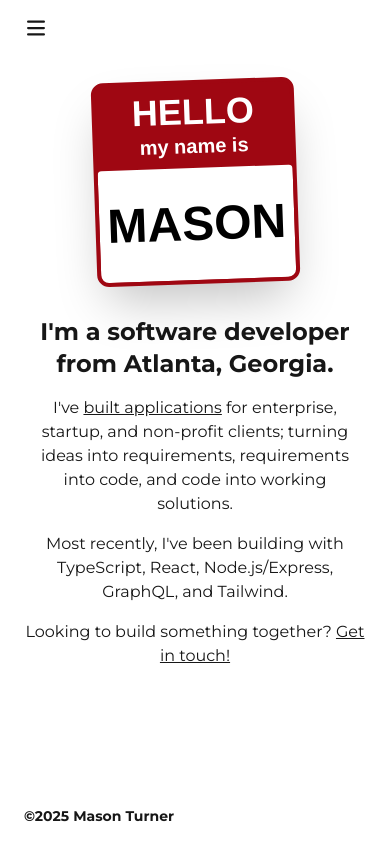
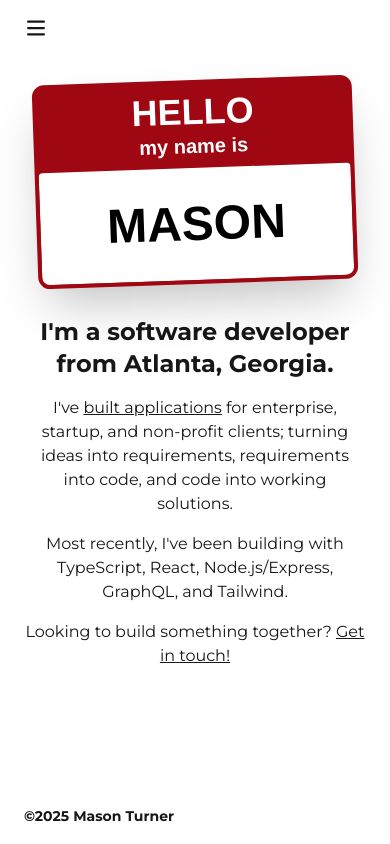
Before and after one commit to tb9-Mason/mturner-personal, a Next.js app: page / in a window 390 px wide. Built offline with nearby package versions, Linux system fonts and the light colour scheme; no server answers; a web font is replaced by a local one.

Commit message:
Fixes shrunken nametag component after updating text content - Adds a new xs breakpoint at 24rem

```diff
--- a/src/app/_components/NameTag.tsx
+++ b/src/app/_components/NameTag.tsx
@@ -1,6 +1,6 @@
 export const NameTag = () => {
   return (
-    <div className="rounded-xl bg-red-800 border-red-800 border-4 text-center -rotate-2 overflow-hidden shadow-2xl transition-transform sm:min-w-80 dark:shadow-dark hover:scale-105">
+    <div className="rounded-xl bg-red-800 border-red-800 border-4 text-center -rotate-2 overflow-hidden shadow-2xl transition-transform min-w-full xs:min-w-xs sm:min-w-80 dark:shadow-dark hover:scale-105">
       <div className="text-white px-4 py-2 font-plain">
         <div className="text-4xl uppercase font-bold">Hello</div>
         <div className="text-xl font-bold">my name is</div>
--- a/src/app/globals.css
+++ b/src/app/globals.css
@@ -13,11 +13,15 @@ html.dark {
 @custom-variant dark (&:where(.dark, .dark *));
 
 @theme inline {
+  /* Colors */
   --color-background: var(--background);
   --color-foreground: var(--foreground);
+  /* Fonts */
   --font-sans: var(--font-montserrat);
   --font-mono: var(--font-geist-mono);
   --font-plain: Arial, Helvetica, sans-serif;
+  /* Breakpoints */
+  --breakpoint-xs: 24rem;
 }
 
 @utility shadow-dark {
--- a/src/app/page.tsx
+++ b/src/app/page.tsx
@@ -8,7 +8,7 @@ export default function Home() {
       <Heading className="sr-only" tag="h1">
         Mason Turner - Atlanta Software Developer
       </Heading>
-      <div className="mx-auto">
+      <div className="mx-auto w-full xs:w-auto">
         <NameTag />
       </div>
       <section className="flex flex-col gap-4">
```
